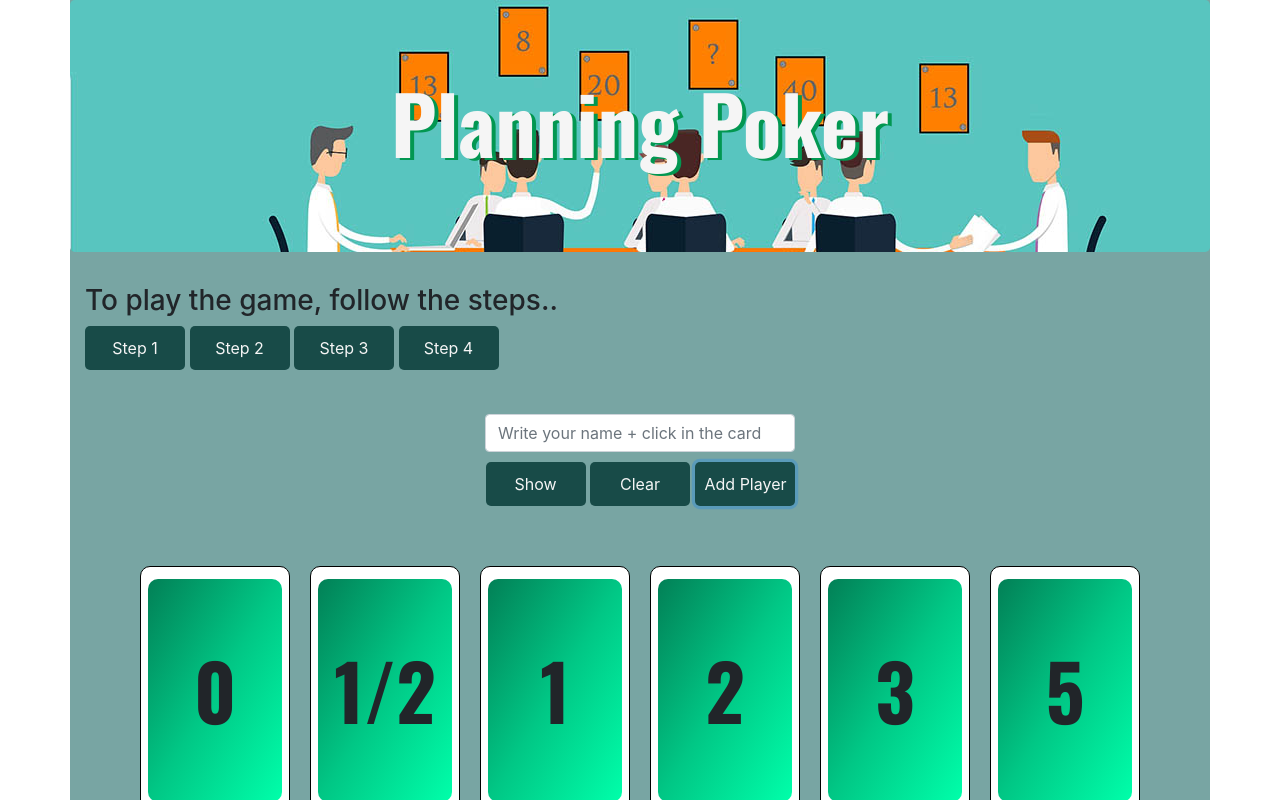
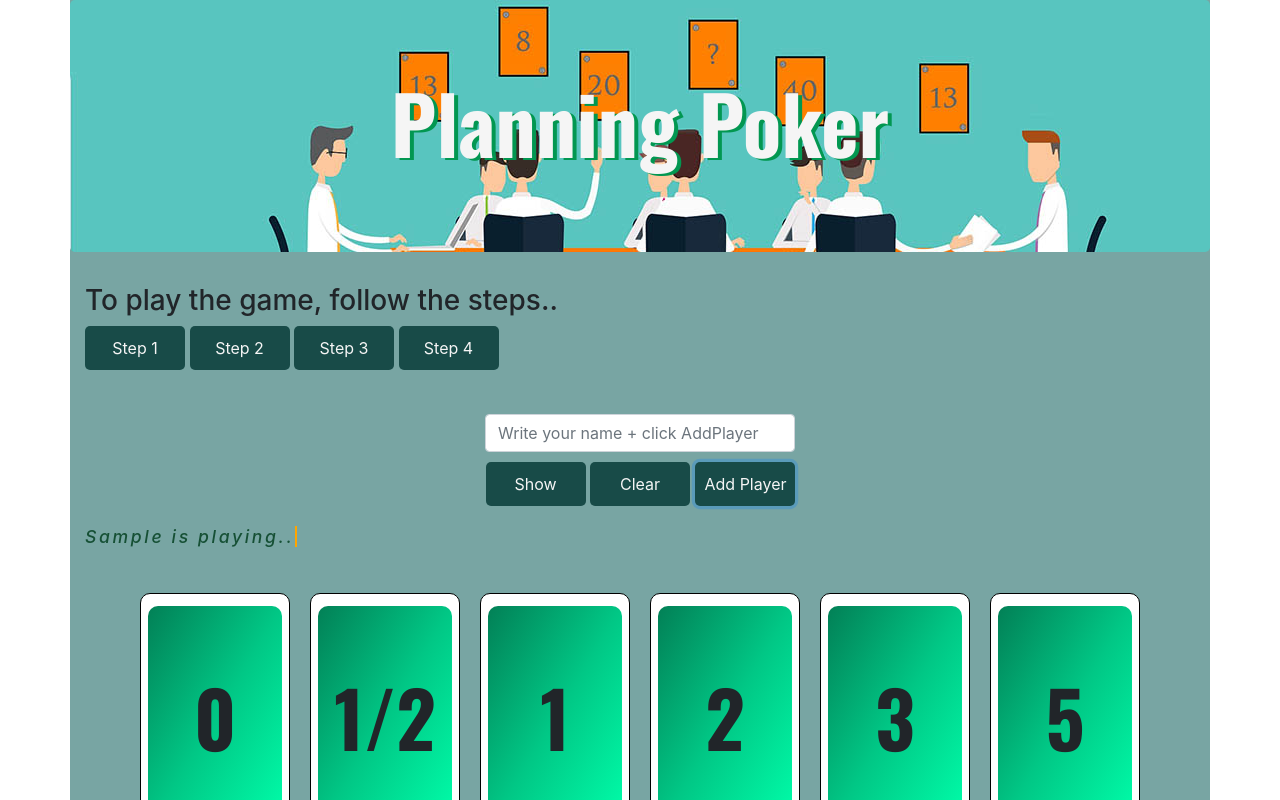
Before and after one commit to paulonova/Planning-Poker, a plain HTML site: page index.html in a window 1280 px wide. Both pictures are taken after typing "Sample" into the empty fields and a click on the button "Add Player". Shown: the top 800 px of the page. Drawn offline with nearby package versions, Linux system fonts and the light colour scheme.

Commit message:
last changings

```diff
--- a/css/styles.css
+++ b/css/styles.css
@@ -45,6 +45,41 @@
 .controls_button {
     margin-top: 10px;
 }
+
+/* Typewriter Effect */
+
+.typewriter h4 {
+    overflow: hidden; /* Ensures the content is not revealed until the animation */
+    border-right: .15em solid orange; /* The typwriter cursor */
+    white-space: nowrap; /* Keeps the content on a single line */
+    margin: 0 auto; /* Gives that scrolling effect as the typing happens */
+    letter-spacing: .15em; /* Adjust as needed */
+    animation:
+      typing 3.5s steps(40, end),
+      blink-caret .75s step-end infinite;
+  }
+
+  /* The typing effect */
+  @keyframes typing {
+    from { width: 0 }
+    to { width: 100% }
+  }
+
+  /* The typewriter cursor effect */
+  @keyframes blink-caret {
+    from, to { border-color: transparent }
+    50% { border-color: orange; }
+  }
+
+.who_is_playing{
+    margin-left: 100%;
+    color:rgb(22, 80, 53);
+    font-size: 1.1em;
+    font-style: italic;
+    text-align: center;
+}
+
+/* ************************************ */
 
 
 /* // btn */
--- a/index.html
+++ b/index.html
@@ -35,12 +35,12 @@
             </div>
             <br>
 
-            <section>
+            <section class="container">
                     <div class="app">
                             <div class="app_controls">
                                 <div class="controls">
                                     <input class="input-player form-control" type="text" name="name"
-                                            id="name" placeholder="Write your name + click in the card" />
+                                            id="name" placeholder="Write your name + click AddPlayer" />
                                     <div class="controls_button">
                                         <button class="btn" id="show">Show</button>
                                         <button class="btn" id="clear">Clear</button>
@@ -48,6 +48,11 @@
                                     </div>
                                 </div>
                             </div>
+                            <div class="typewriter">
+                                <h4 id="who_is_playing" class="who_is_playing"></h4>
+                            </div>
+
+
                             <div class="app_stage">
                                 <div class="deck " >
                                     <div class="deck_inner" id="deck">
--- a/js/script.js
+++ b/js/script.js
@@ -36,6 +36,39 @@ function getConfirmation(message){
     }
  }
 
+
+ /** Function typeEffect */
+ function typeEffect(element, speed) {
+	var text = $(element).text();
+	$(element).html('');
+	var i = 0;
+	var timer = setInterval(function() {
+					if (i < text.length) {
+						$(element).append(text.charAt(i));
+						i++;
+					} else {
+						clearInterval(timer);
+					}
+				}, speed);
+}
+
+
+/**Animating the Text Header */
+$( document ).ready(function() {
+  var speed = 75;
+  var delay = $('h1').text().length * speed + speed;
+  typeEffect($('h1'), speed);
+});
+
+/**Animating who is playing */
+$( document ).ready(function() {
+    var speed = 75;
+    var delay = $('h4').text().length * speed + speed;
+    setTimeout(function(){
+      $('.who_is_playing').css('display', 'inline-block');
+      typeEffect($('.who_is_playing'), speed);
+    }, delay);
+  });
 
 /**
  * Show cards
@@ -101,6 +134,17 @@ class Player{
 }
 
 
+function setWhoIsPlaying(playerName, status){
+    let whoIsPlaying = document.getElementById("who_is_playing");
+
+    if(status){
+        whoIsPlaying.innerHTML = playerName + " is playing..";
+    }else{
+        whoIsPlaying.innerHTML = "";
+    }
+}
+
+
 /** CREATE NEW PLAYER BUTTON ****************************/
 addPlayerBtn.addEventListener("click", function(){
     playerName = nameInput.value;
@@ -109,6 +153,7 @@ addPlayerBtn.addEventListener("click", function(){
         player = new Player(playerName); // *OBJECT
         isPlayerSelected = true;
         nameInput.value = "";
+        setWhoIsPlaying(playerName, true);
         console.log("Player Name ==>: " + player.playerName);
         console.log("CARD VALUE ==>: " + player.selectedCard);
     }else{
@@ -163,6 +208,7 @@ function addCard(element, value, name, isFromScore){
         console.log("cardSelected0: " + isCardSelected);
 
     if(!isFromScore){
+
         if(!isCardSelected){
             selectCard(value);
             console.log("cardSelected1: " + isCardSelected);
@@ -180,6 +226,7 @@ function addCard(element, value, name, isFromScore){
             }
             console.log("cardSelected2: " + isCardSelected);
             renderScore(name);
+            setWhoIsPlaying("", false);
             isCardSelected = false;
         }
 
```
